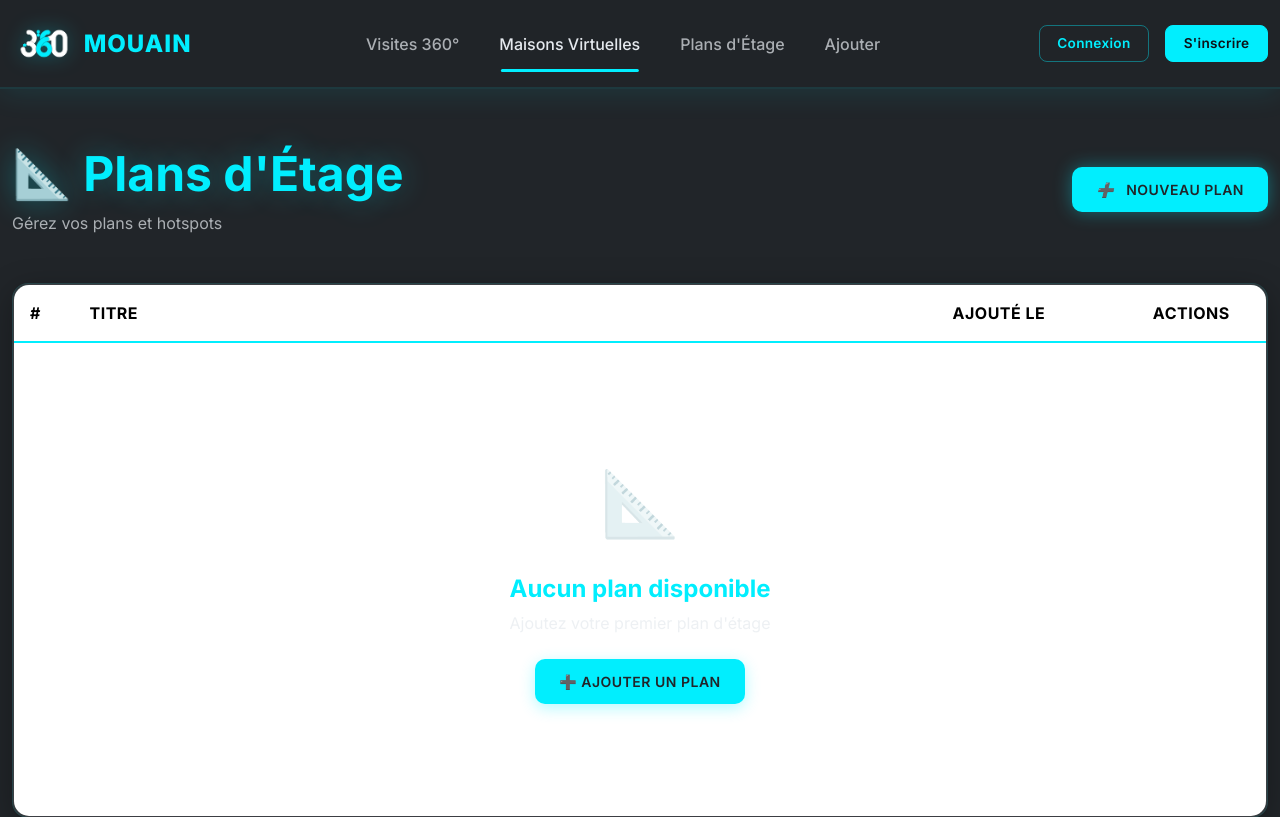
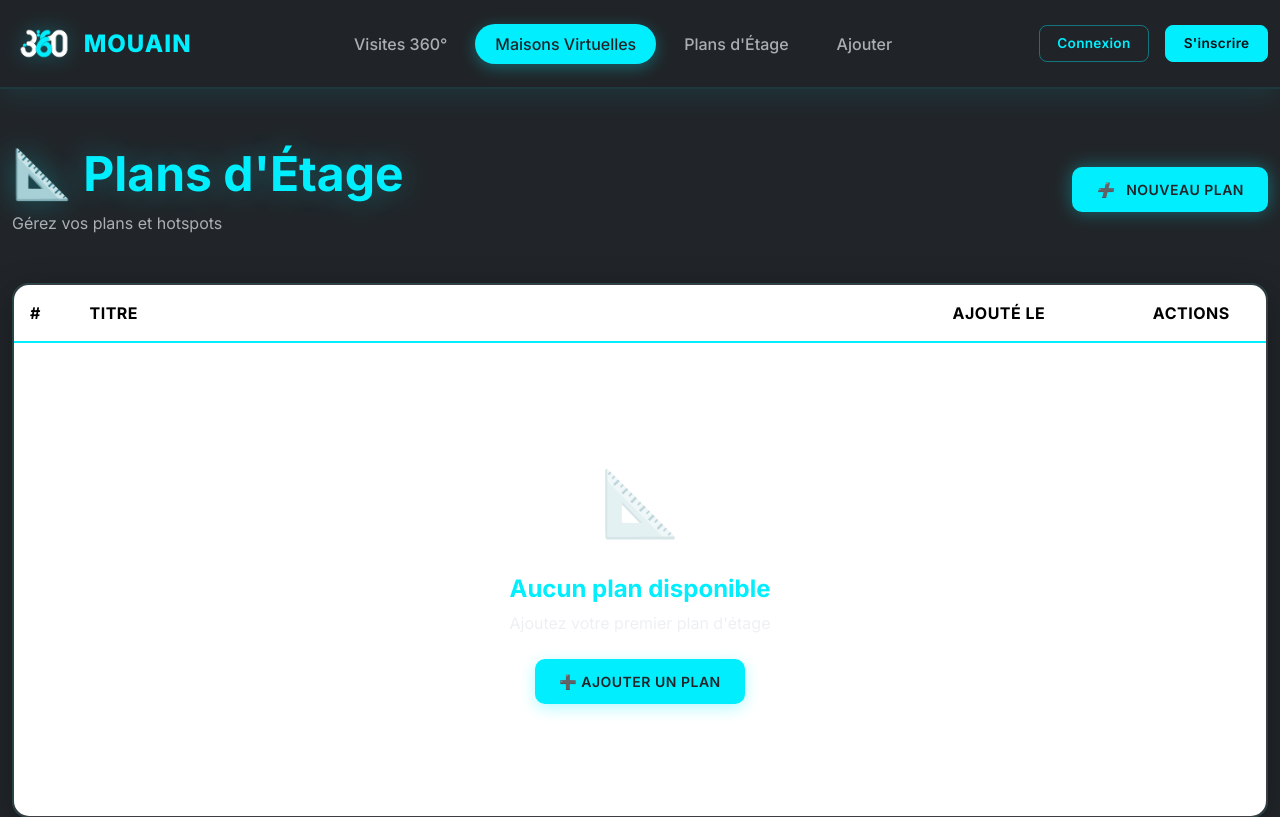
Before and after one commit to hani7/mouain360, a Django app: page / in a window 1280 px wide. Shown: the top 817 px of the page. Run offline with Django 5.2, Linux system fonts and the light colour scheme; data that the repository does not hold is empty.

Commit message:
Update navbar link styling to cyan pill shape on hover

```diff
--- a/viewer/templates/base.html
+++ b/viewer/templates/base.html
@@ -77,33 +77,17 @@
         .nav-link {
             color: rgba(229, 233, 238, 0.7) !important;
             font-weight: 500;
-            padding: 0.5rem 1rem !important;
-            border-radius: 8px;
+            padding: 0.5rem 1.25rem !important;
+            border-radius: 25px !important; /* Rounded pill shape */
             transition: all 0.3s ease;
             position: relative;
             margin: 0 0.25rem;
         }
 
-        .nav-link:hover {
-            color: var(--light) !important;
-            background: rgba(1, 238, 254, 0.05);
-        }
-
-        .nav-link.active-nav {
-            color: var(--light) !important;
-            position: relative;
-        }
-
-        .nav-link.active-nav::after {
-            content: '';
-            position: absolute;
-            bottom: -8px;
-            left: 50%;
-            transform: translateX(-50%);
-            width: 80%;
-            height: 3px;
-            background: var(--primary);
-            border-radius: 2px;
+        .nav-link:hover, .nav-link.active-nav {
+            color: var(--dark) !important; /* Dark text for contrast against bright cyan */
+            background: #01eefe !important;
+            box-shadow: 0 4px 15px rgba(1, 238, 254, 0.3); /* Subtle glow effect */
         }
 
         .nav-icon-btn {
```
